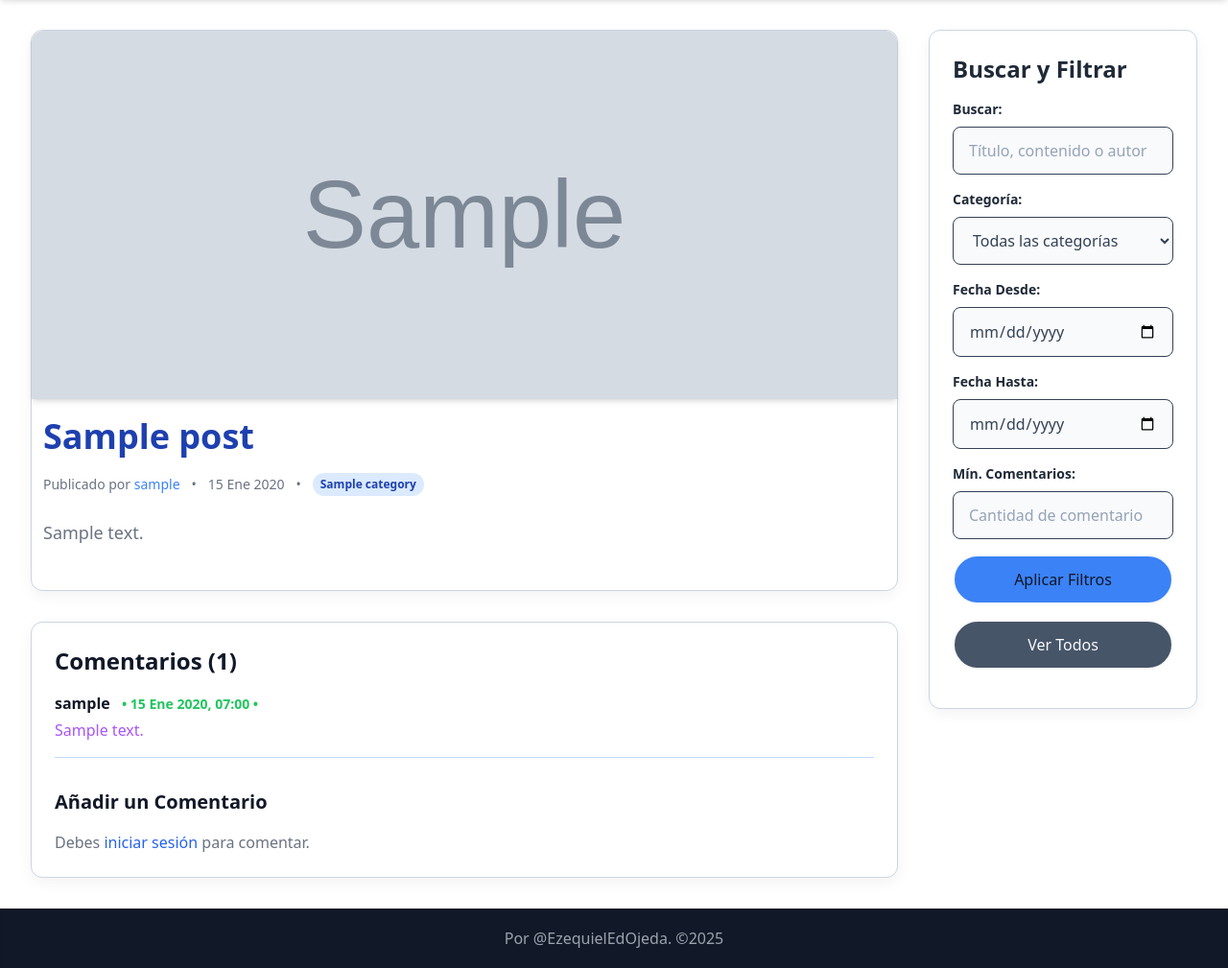
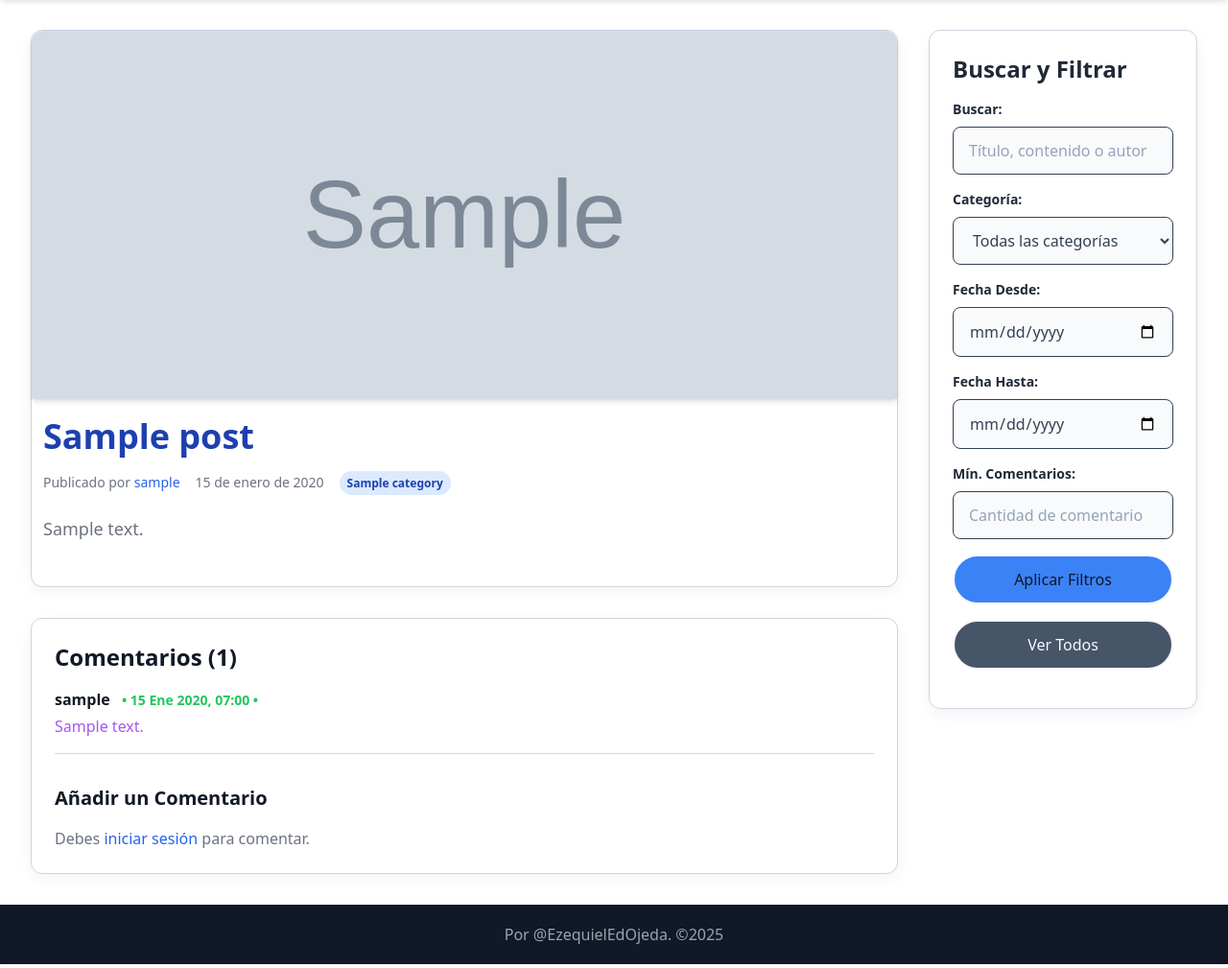
Before and after one commit to EzequielEdOjeda/Blog_Django, a Django app: a page that uses mi_blog/templates/blog/post_detail.html in a window 1280 px wide. Shown: the part 83-1092 px from the top of the page at 96% size. Run offline with Django 5.2, Linux system fonts and the light colour scheme; tables that the repository leaves empty hold one stand-in row (values such as "Sample post"); grey boxes marked "Sample" are stand-in pictures; some libraries are stand-ins or nearby versions.

Commit message:
Update post_detail.html

```diff
--- a/mi_blog/templates/blog/post_detail.html
+++ b/mi_blog/templates/blog/post_detail.html
@@ -12,15 +12,17 @@
             {% endif %}
             <div class="p-3">
                 <h1 class="text-4xl font-extrabold text-blue-800 dark:text-blue-400 mb-4 leading-tight">{{ post.title }}</h1>
-                <p class="text-gray-500 dark:text-gray-500 text-sm mb-6 flex items-center space-x-3">
-                    <span>Publicado por <span class="font-medium text-blue-500 dark:text-blue-500">{{ post.author.username }}</span></span>
-                    <span>•</span>
-                    <span>{{ post.publish|date:"d M Y" }}</span>
+                <div class="flex flex-col sm:flex-row sm:items-center text-sm text-gray-500 dark:text-gray-400 mb-6 space-y-2 sm:space-y-0 sm:space-x-4">
+                    <div>Publicado por <span class="text-blue-600 dark:text-blue-400 font-medium">{{ post.author.username }}</span></div>
+                    <div>{{ post.publish|date:"d \d\e F \d\e Y" }}</div>
                     {% if post.category %}
-                        <span>•</span>
-                        <span class="px-2 py-1 bg-blue-100 dark:bg-blue-900 text-blue-800 dark:text-blue-300 text-xs font-semibold rounded-full">{{ post.category.name }}</span>
+                    <div>
+                        <span class="px-2 py-1 bg-blue-100 dark:bg-blue-900 text-blue-800 dark:text-blue-300 text-xs font-semibold rounded-full">
+                            {{ post.category.name }}
+                        </span>
+                    </div>
                     {% endif %}
-                </p>
+                </div>
                 <div class="prose max-w-none text-gray-500 dark:text-white-500 leading-relaxed text-lg mb-8">
                     {{ post.content|safe }}
                 </div>
```
